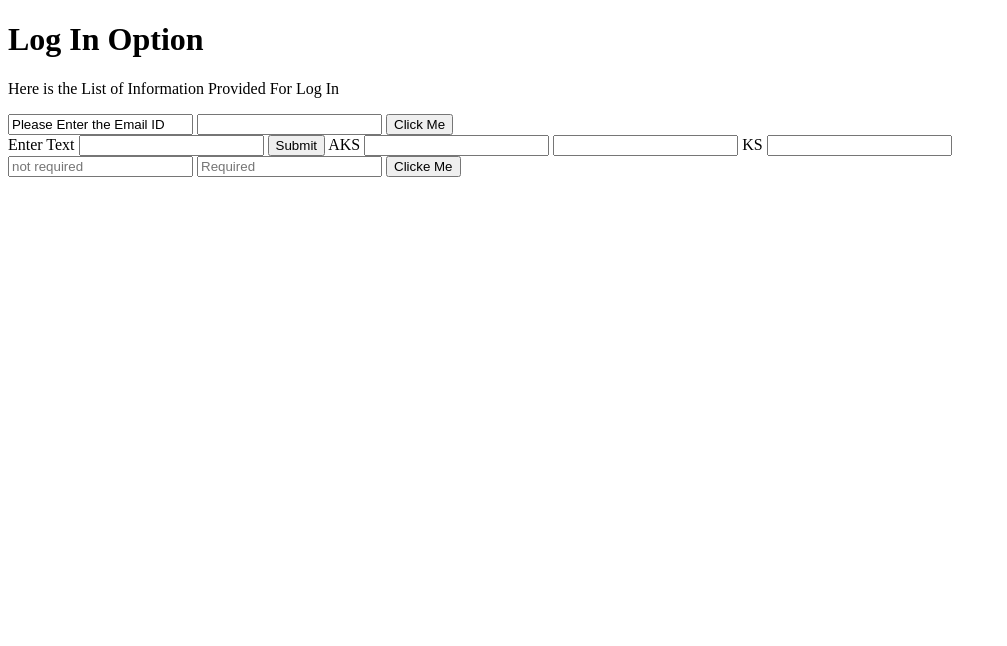
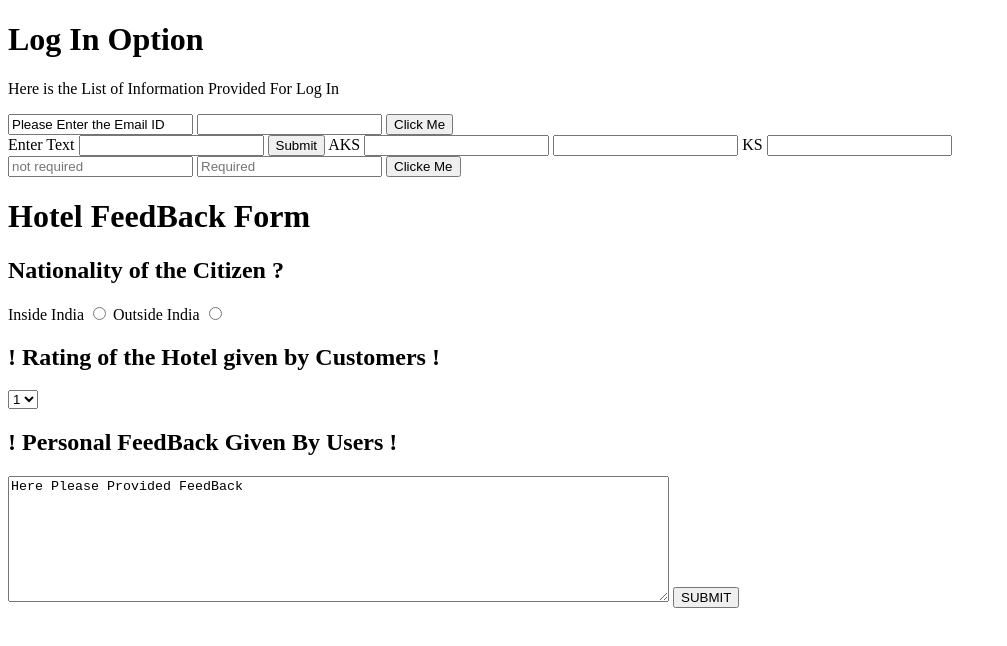
Before and after one commit to avnishaks/Python-Web-Framwork-Learning, a plain HTML site: page HTML_LEVEL_TWO/forms.html in a window 1280 px wide. Shown: the whole page, without its empty margins (0-1007 px from the left). Drawn offline with Linux system fonts and the light colour scheme.

Commit message:
Forms and Selection Part are included

```diff
--- a/HTML_LEVEL_TWO/forms.html
+++ b/HTML_LEVEL_TWO/forms.html
@@ -17,11 +17,14 @@
     <!-- 2. Forms and labels -->
 
     <form action="https://www.udemy.com/" method="get">
+      <!-- Use of Label -->
       <label>
         Enter Text
         <input type="text" name="Avnish" value="">
         <input type="submit" name="" value="Submit">
       </label>
+
+      <!-- Use of Label For in HTML-->
 
       <label for="avnish">AKS</label>
       <input id="avnish" type="text" name="" value="">
@@ -31,10 +34,37 @@
 
     </form>
     <form>
+      <!-- Required and Not Required Validation -->
       <input type="text" name="Value1" placeholder="not required">
       <input type="text" name="Value2" placeholder="Required" required>
       <input type="submit" name="" value="Clicke Me">
 
     </form>
+
+
+    <!-- Forms and Selections in HTML -->
+    <h1>Hotel FeedBack Form</h1>
+
+    <form>
+      <h2>Nationality of the Citizen ?</h2>
+      <label for="inIND">Inside India</label>
+      <input id="inIND" type="radio" name="loc" value="IN_INDIA">
+
+      <label for="outIND">Outside India</label>
+      <input id="outIND" type="radio" name="loc" value="OUT_INDIA">
+
+      <h2>! Rating of the Hotel given by Customers !</h2>
+
+      <select name="star">
+        <option value="Good">1</option>
+        <option value="Average">2</option>
+        <option value="Bad">3</option>
+      </select>
+
+      <h2>! Personal FeedBack Given By Users !</h2>
+      <textarea name="FeedBack" rows="8" cols="80">Here Please Provided FeedBack</textarea>
+      <input type="submit" name="" value="SUBMIT">
+    </form>
+
   </body>
 </html>
```
